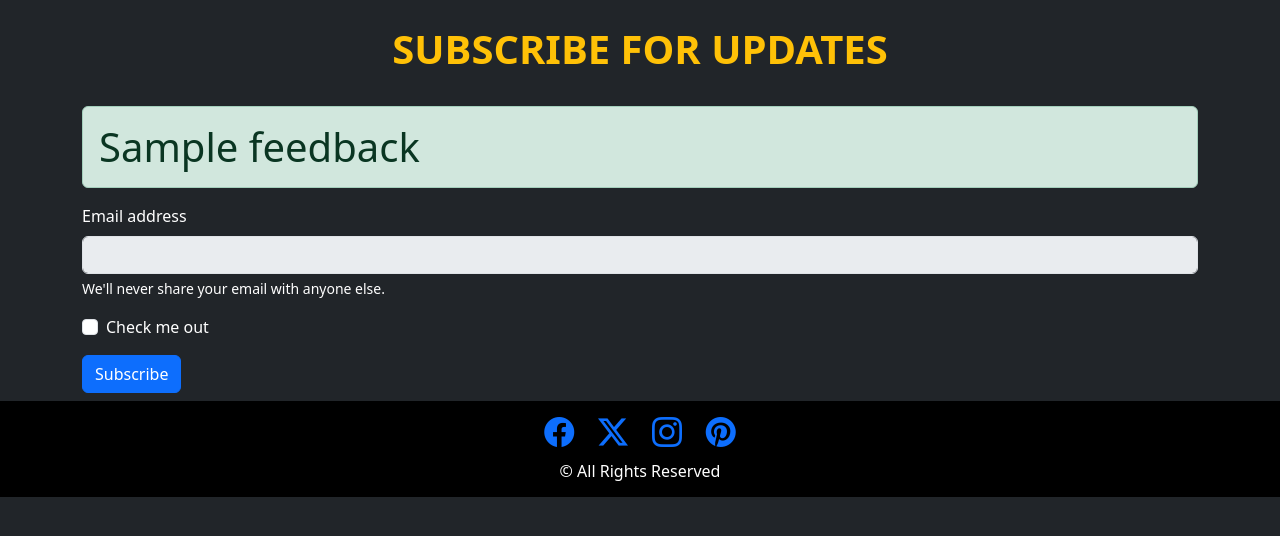
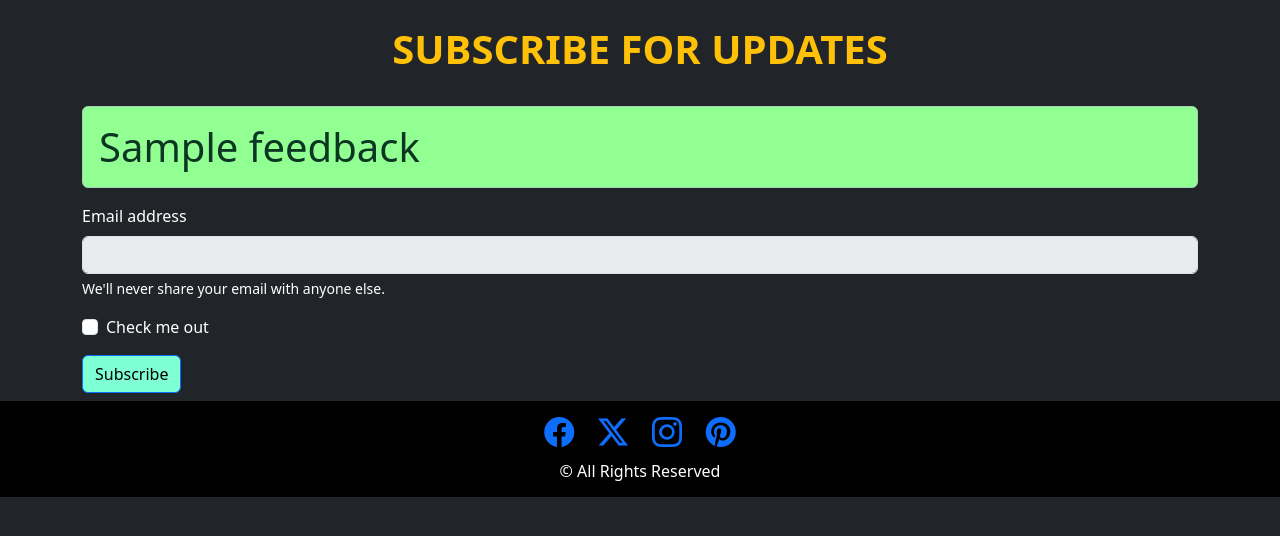
Before and after one commit to Sahil08439/My-Blog, a Django app: template myblogs/templates/myblogs/newslatter.html in a window 1280 px wide. Shown: the part 70-606 px from the top of the page. Run offline with Django 5.2, Linux system fonts and the light colour scheme; the template is opened without the code that fills it: most values are stand-ins (such as "Sample title", 1, 10 or a date in 2020).

Commit message:
newslatter.html

```diff
--- a/myblogs/templates/myblogs/newslatter.html
+++ b/myblogs/templates/myblogs/newslatter.html
@@ -6,6 +6,11 @@
     <title>newsletter</title>
     <link href="https://cdn.jsdelivr.net/npm/bootstrap@5.3.2/dist/css/bootstrap.min.css" rel="stylesheet" integrity="sha384-T3c6CoIi6uLrA9TneNEoa7RxnatzjcDSCmG1MXxSR1GAsXEV/Dwwykc2MPK8M2HN" crossorigin="anonymous">
     <link rel="stylesheet" href="https://cdnjs.cloudflare.com/ajax/libs/font-awesome/4.7.0/css/font-awesome.min.css">
+    <style>
+      .btn:hover{
+        transform: scale(0.90);
+      }
+    </style>
 </head>
 <body class="bg-dark text-white">
   {% include 'myblogs/navbar.html' %}
@@ -14,7 +19,7 @@
     <script src="https://cdn.jsdelivr.net/npm/bootstrap@5.3.2/dist/js/bootstrap.bundle.min.js" integrity="sha384-C6RzsynM9kWDrMNeT87bh95OGNyZPhcTNXj1NW7RuBCsyN/o0jlpcV8Qyq46cDfL" crossorigin="anonymous"></script>
     <div class="container">
       {% if feedback %}
-          <h1 class="alert alert-success mt-2">{{ feedback }}</h1>
+          <h1 class="alert alert-success mt-2" style="background-color: rgb(146, 255, 146);">{{ feedback }}</h1>
       {% endif %}
       <form method="post" action=''>
           {% csrf_token %}
@@ -29,7 +34,7 @@
             <label class="form-check-label" for="exampleCheck1">Check me out</label>
           </div>
 
-          <button type="submit" class="btn btn-primary">Subscribe</button>
+          <button type="submit" class="btn btn-primary" style="background-color: aquamarine; color: black;">Subscribe</button>
         </form>
       </div>
       {% include "./footer.html" %}
```
